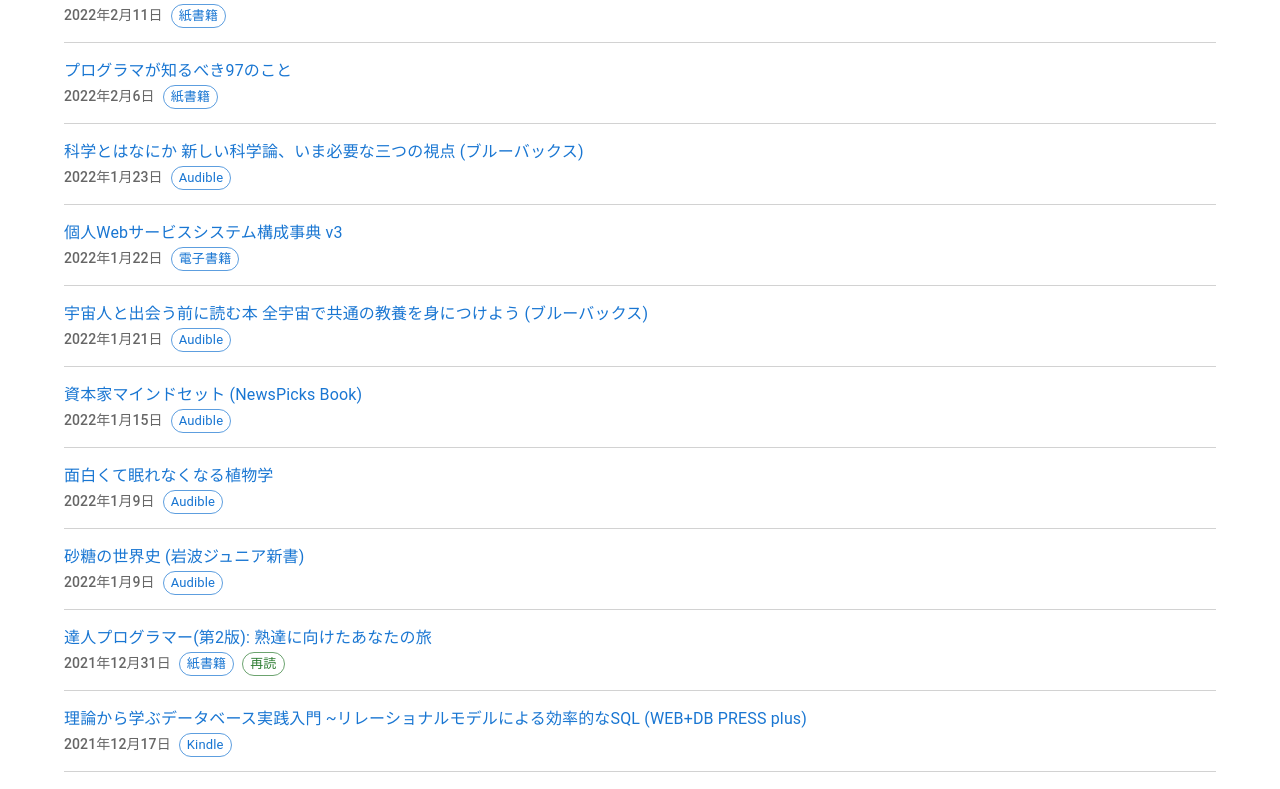
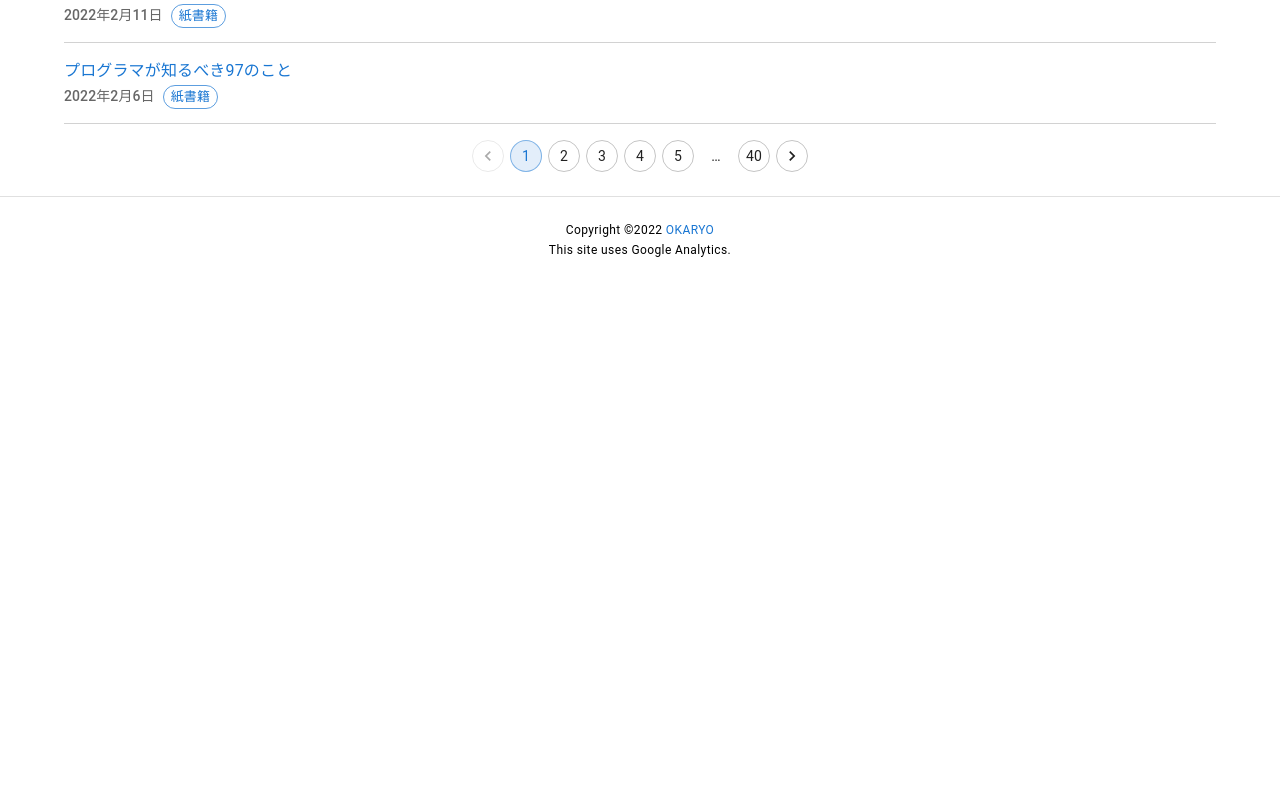
Before and after one commit to okaryo/book.okaryo.io, a Next.js app: page /list in a window 1280 px wide. Shown: the part 1720-2509 px from the top of the page. After the commit the page ends 2005 px from the top, so only its background shows below. Built offline with nearby package versions, Linux system fonts and the light colour scheme.

Commit message:
[modify] BookList to add Pagination

```diff
--- a/src/components/booklist/BookList.tsx
+++ b/src/components/booklist/BookList.tsx
@@ -3,38 +3,16 @@ import SearchIcon from '@mui/icons-material/Search'
 import CloseIcon from '@mui/icons-material/Close'
 import { Box } from '@mui/system'
 import { useState } from 'react'
-import { BookRecords } from '../../model/BookRecords'
 import { store } from '../../store'
 import BookListItem from './BookListItem'
-
-type FilterType = 'All' | 'Paper' | 'Audible' | 'Kindle' | 'Ebook' | 'Rereading'
+import PaginationItem from './PaginationItem'
+import { BookListState, FilterType } from '../../store/view/BookListState'
 
 const BookList = () => {
   const allBookRecords = store
-  const [searchTitle, setSearchTitle] = useState('')
-  const [filterType, setFilterType] = useState<FilterType>('All')
-
-  const searchedTitleRecords = allBookRecords.searchByTitle(searchTitle)
-  let bookRecords: BookRecords
-  switch (filterType) {
-    case 'All':
-      bookRecords = searchedTitleRecords
-      break
-    case 'Paper':
-      bookRecords = allBookRecords.paperFormatRecords
-      break
-    case 'Audible':
-      bookRecords = allBookRecords.audibleFormatRecords
-      break
-    case 'Kindle':
-      bookRecords = allBookRecords.kindleFormatRecords
-      break
-    case 'Ebook':
-      bookRecords = allBookRecords.ebookFormatRecords
-      break
-    case 'Rereading':
-      bookRecords = allBookRecords.rereadingRecords
-      break
+  const [state, setState] = useState(BookListState.init(allBookRecords))
+  const handlePagination = (_: React.ChangeEvent, page: number) => {
+    setState(state.updatePagination(page))
   }
 
   return (
@@ -50,10 +28,10 @@ const BookList = () => {
         <InputBase
           sx={{flex: 1}}
           placeholder='Search...'
-          value={searchTitle}
-          onChange={(event) => setSearchTitle(event.target.value)}
+          value={state.searchTitle}
+          onChange={(event) => setState(state.updateSearchTitle(event.target.value))}
         />
-        <IconButton onClick={() => setSearchTitle('')}>
+        <IconButton onClick={() => setState(state.updateSearchTitle(''))}>
           <CloseIcon />
         </IconButton>
       </Stack>
@@ -64,8 +42,8 @@ const BookList = () => {
         exclusive
         fullWidth
         color='primary'
-        value={filterType}
-        onChange={(_, value: FilterType) => setFilterType(value)}
+        value={state.filterType}
+        onChange={(_, value: FilterType) => setState(state.updateFilterType(value))}
         style={{ textTransform: 'none' }}
       >
         <ToggleButton value="All">すべて</ToggleButton>
@@ -78,11 +56,13 @@ const BookList = () => {
 
       <List>
         {
-          bookRecords.values.map((record, index) => {
+          state.pagination.currentPageValues.map((record, index) => {
             return <BookListItem key={index} record={record} />
           })
         }
       </List>
+
+      <PaginationItem page={state.pagination.current} count={state.pagination.length} onChange={handlePagination} />
     </Box>
   )
 }
--- /dev/null
+++ b/src/components/booklist/PaginationItem.tsx
@@ -0,0 +1,26 @@
+import { Pagination, Stack } from '@mui/material'
+
+type PaginationItemType = {
+  count: number,
+  page: number,
+  onChange: (envent: React.ChangeEvent, page: number) => void
+}
+
+const PaginationItem = (props: PaginationItemType) => {
+  const { count, page, onChange } = props
+
+  return (
+    <Stack spacing={2} sx={{p: 1}}>
+      <Pagination
+        count={count}
+        page={page}
+        variant='outlined'
+        color='primary'
+        onChange={onChange}
+        sx={{display: 'flex', justifyContent: 'center'}}
+      />
+    </Stack>
+  )
+}
+
+export default PaginationItem
```
